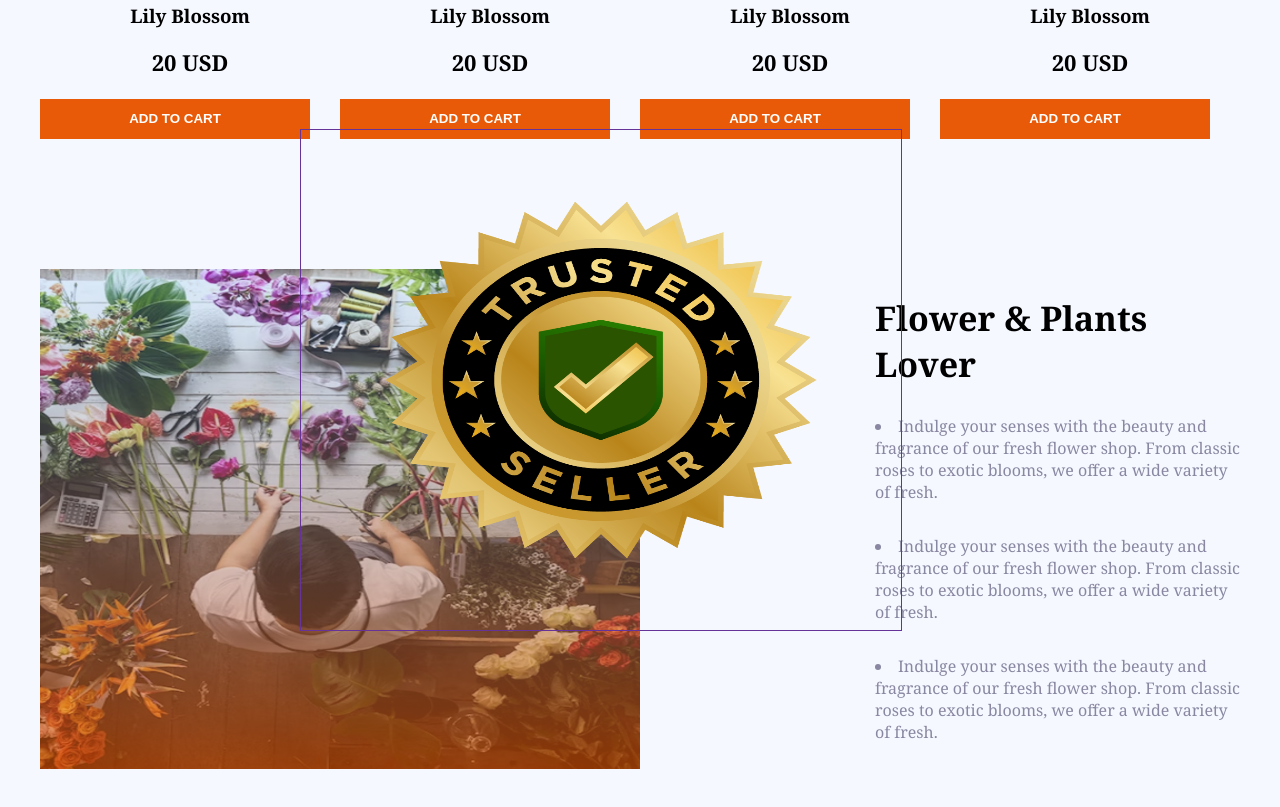
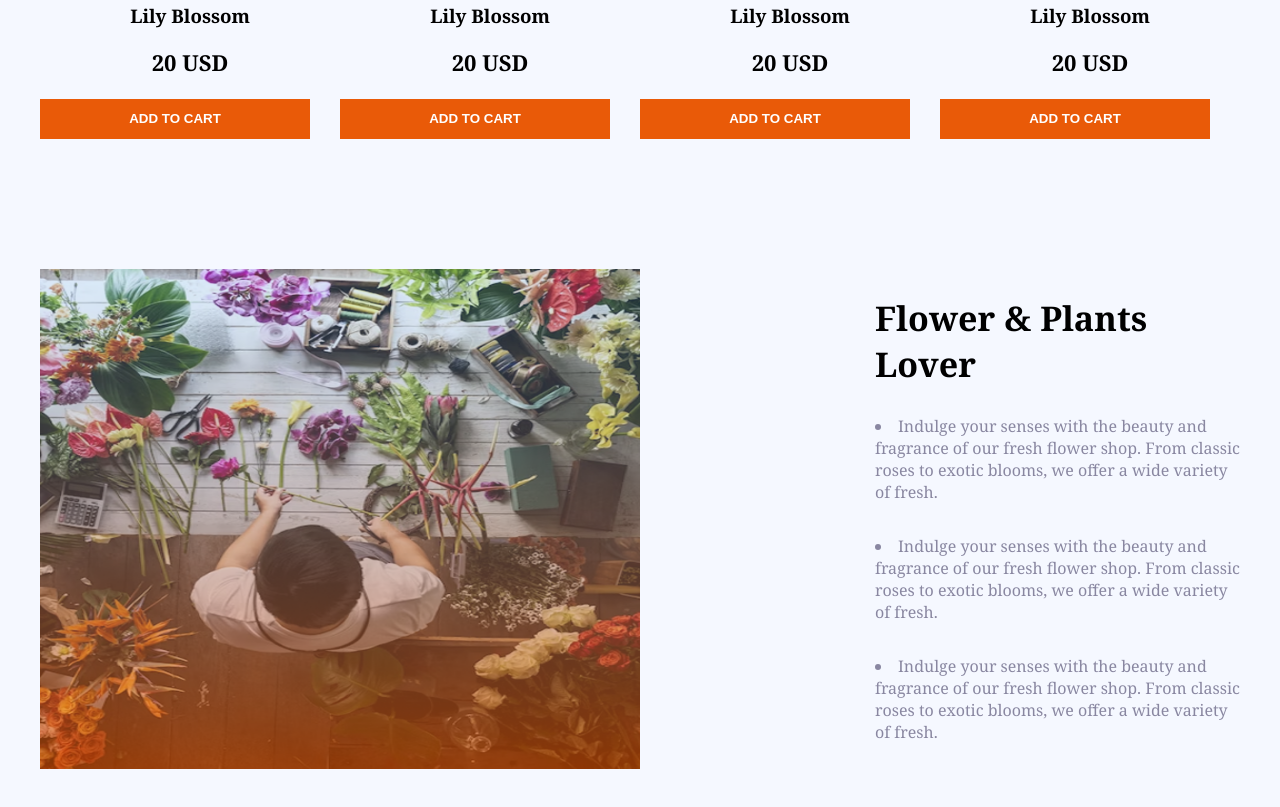
Before and after one commit to Tanvir-programmer/Flower-Market, a plain HTML site: page index.html in a window 1280 px wide. Shown: the part 1491-2298 px from the top of the page. Drawn offline with Linux system fonts and the light colour scheme.

Commit message:
badge hidden

```diff
--- a/index.html
+++ b/index.html
@@ -98,7 +98,7 @@
         <div class="flower-lover-container">
             <div class="flower-lover-img">
                 <img src="./assets/flower-store.png" alt="">
-                <img class="badge" src="./assets/trusted-badge.png" alt="">
+                <!-- <img class="badge" src="./assets/trusted-badge.png" alt=""> -->
             </div>
             <div class="flower-lover-text">
                 <h2>Flower & Plants <br> Lover</h2>
```
